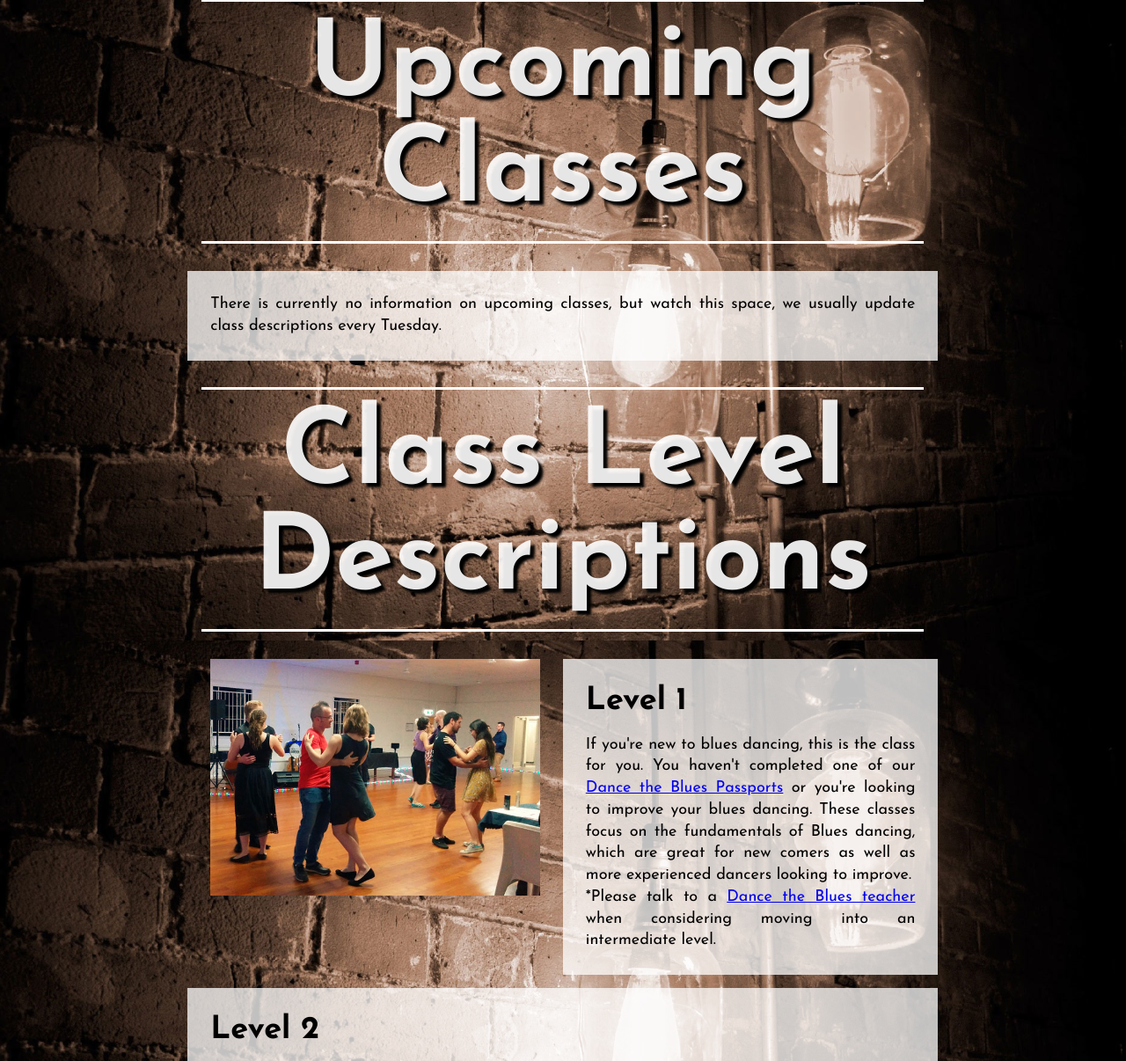
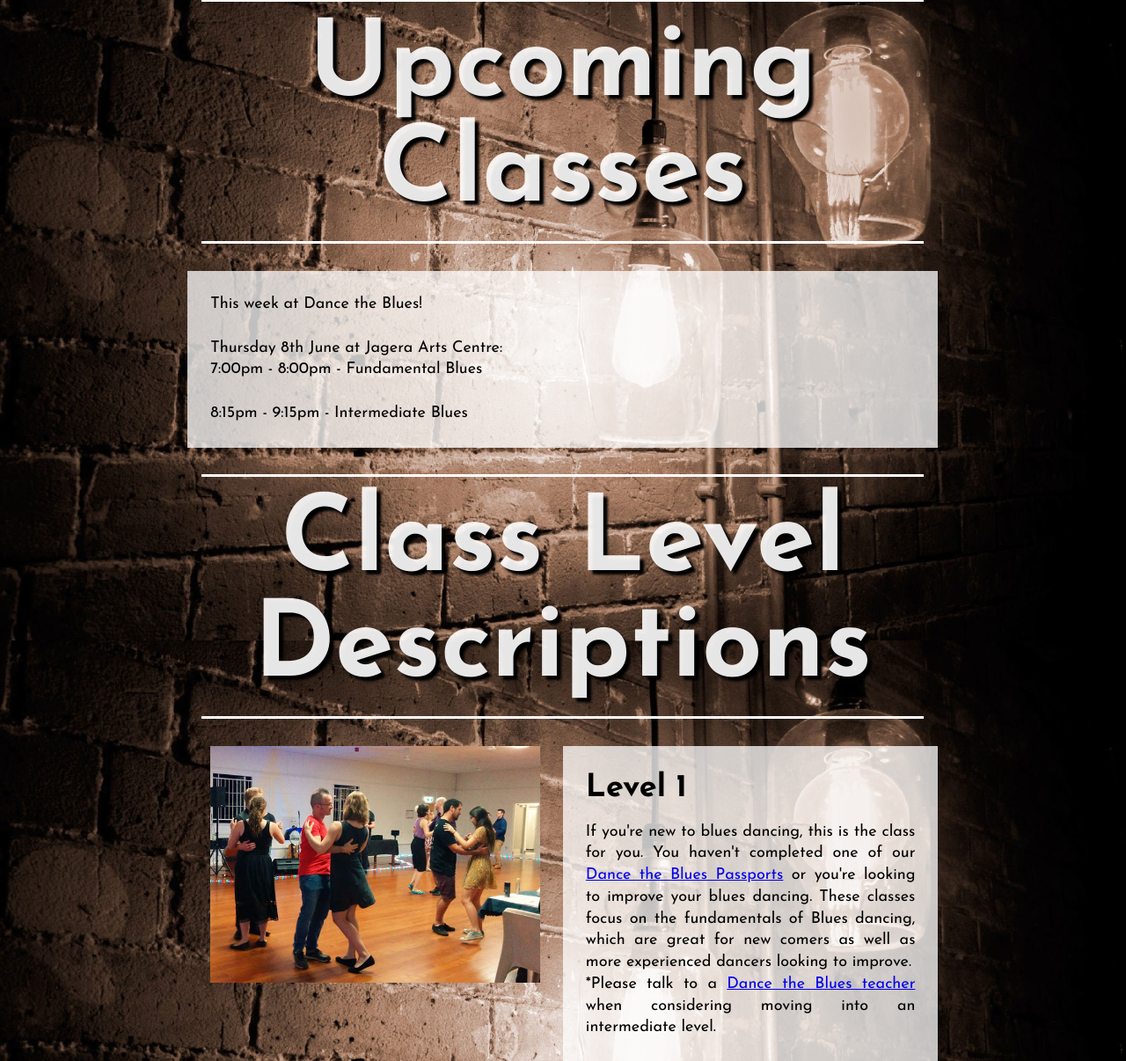
Before and after one commit to mgiermanski/DanceTheBlues, a PHP site: page /classes.php in a window 1280 px wide. Shown: the part 1672-2878 px from the top of the page at 88% size. Run offline with PHP 8.4, Linux system fonts and the light colour scheme; data that the repository does not hold is empty; some libraries are stand-ins or nearby versions.

Commit message:
Updated Default Class Description
Changed the default description to reinforce that we do in fact have
classes every Thursday

```diff
--- a/facebook-feed.php
+++ b/facebook-feed.php
@@ -55,10 +55,17 @@
 	}
 
 	if($found_classes == 0){
+		$nextThursday = strtotime("next Thursday");
 		echo "<div class='shaded-100 row'>
 				<div class='gold-cont-100'>
 					<div class='standard-content'>
-						<p>There is currently no information on upcoming classes, but watch this space, we usually update class descriptions every Tuesday.</p>
+						<p>This week at Dance the Blues!<br>
+						<br>
+						Thursday " . date("j", $nextThursday) . "th " . date("F", $nextThursday) . " at Jagera Arts Centre:<br>
+						7:00pm - 8:00pm - Fundamental Blues<br>
+						<br>
+						8:15pm - 9:15pm - Intermediate Blues<br>
+						</p>
 					</div>
 				</div>
 			</div>
```
